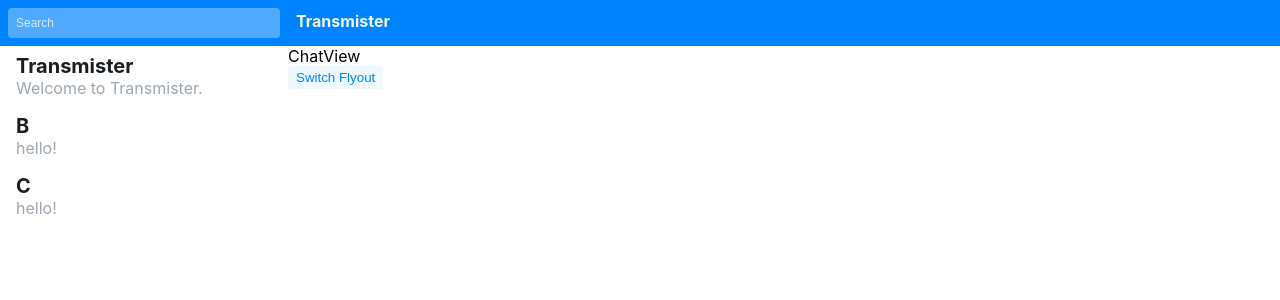
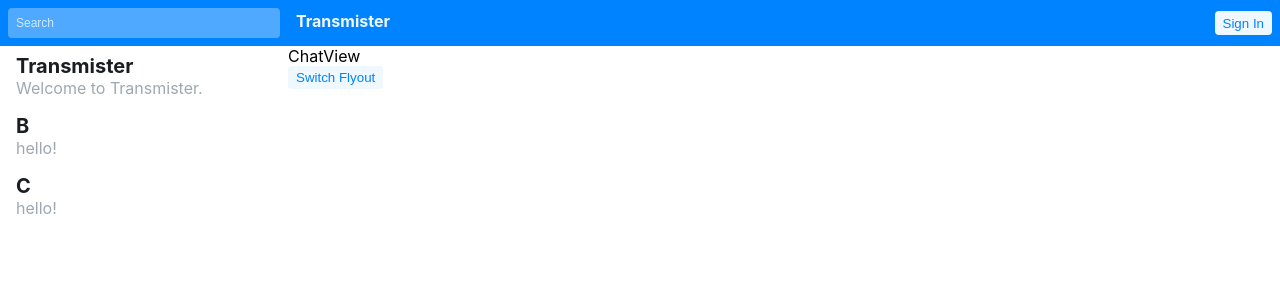
Before and after one commit to transmister/transmister-server-and-web, a Next.js app: page / in a window 1280 px wide. Shown: the top 300 px of the page. Built offline with nearby package versions, Linux system fonts and the light colour scheme; no server answers; what @fluentui/react would draw is missing.

Commit message:
Add components/titleBar/avatar

```diff
--- a/components/titleBar.js
+++ b/components/titleBar.js
@@ -1,12 +1,16 @@
 import styles from "./titleBar.module.css"
 import SearchBar from "./titleBar/searchBar"
 import Title from "./titleBar/title"
+import Avatar from "./titleBar/avatar"
 
-export default function TitleBar(props) {
+export default function TitleBar({ title, setFlyoutContent, setFlyoutOpen }) {
+    const [signedIn, setSignedIn] = React.useState(false)
+
     return (
         <div className={styles.titleBar}>
             <SearchBar></SearchBar>
-            <Title text={props.title}></Title>
+            <Title text={title}></Title>
+            <Avatar signedIn={signedIn} setFlyoutContent={setFlyoutContent} setFlyoutOpen={setFlyoutOpen}>Sign In</Avatar>
         </div>
     )
 }
--- /dev/null
+++ b/components/titleBar/avatar.js
@@ -0,0 +1,26 @@
+import styles from './avatar.module.css'
+import Button from '../button'
+import SignInOrSignUp from '../signInOrSignUp'
+import { FlyoutTitle, FlyoutContent, FlyoutFooter } from '../flyout'
+import { globalVariables } from '../../global/global'
+
+function Avatar({ signedIn, setFlyoutContent, setFlyoutOpen }) {
+    return (signedIn ? <></> :
+        <Button className={`${styles.avatar} ${styles.avatarSignedInFalse}`} onClick={() => {
+            setFlyoutContent(<>
+                <FlyoutTitle title={`Sign in or sign up to ${globalVariables.prodName}`} showCloseButton={true} closeFlyout={setFlyoutOpen} />
+                <FlyoutContent>
+                    <SignInOrSignUp />
+                </FlyoutContent>
+                <FlyoutFooter align='right'>
+                    <Button onClick={() => {
+                        setFlyoutOpen(false)
+                    }}>Cancel</Button>
+                </FlyoutFooter>
+            </>)
+            setFlyoutOpen(true)
+        }}>Sign In</Button>
+    )
+}
+
+export default Avatar
--- /dev/null
+++ b/components/titleBar/avatar.module.css
@@ -0,0 +1,8 @@
+.avatar {
+    float: right;
+}
+
+.avatarSignedInFalse {
+    height: 24px;
+    margin: 11px 8px;
+}
```
